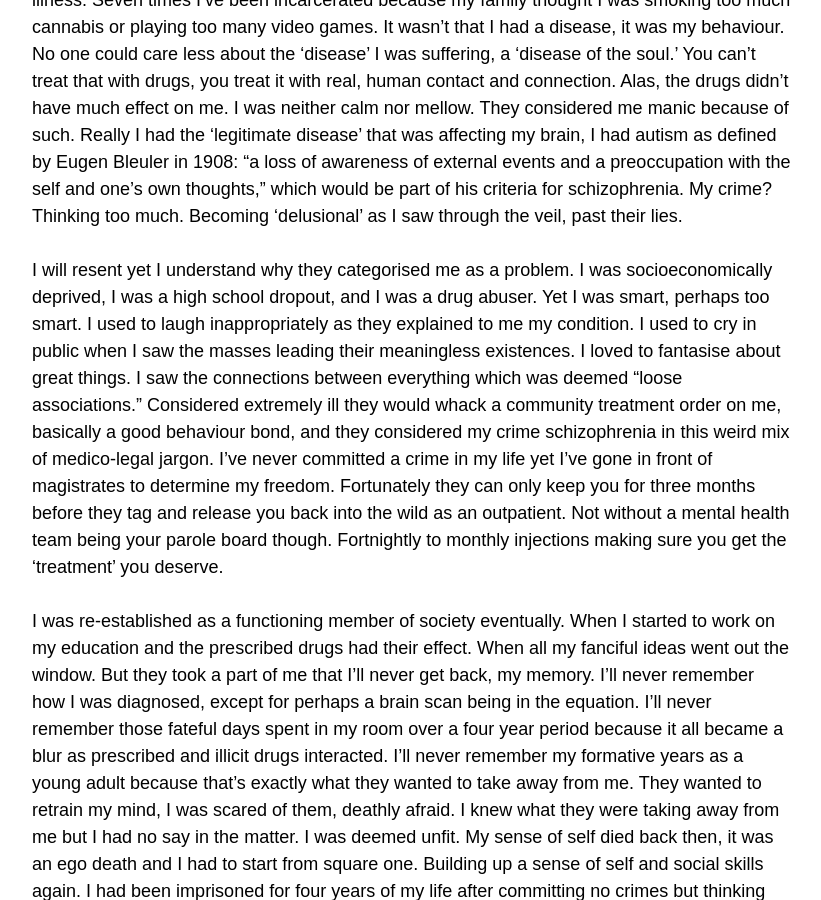
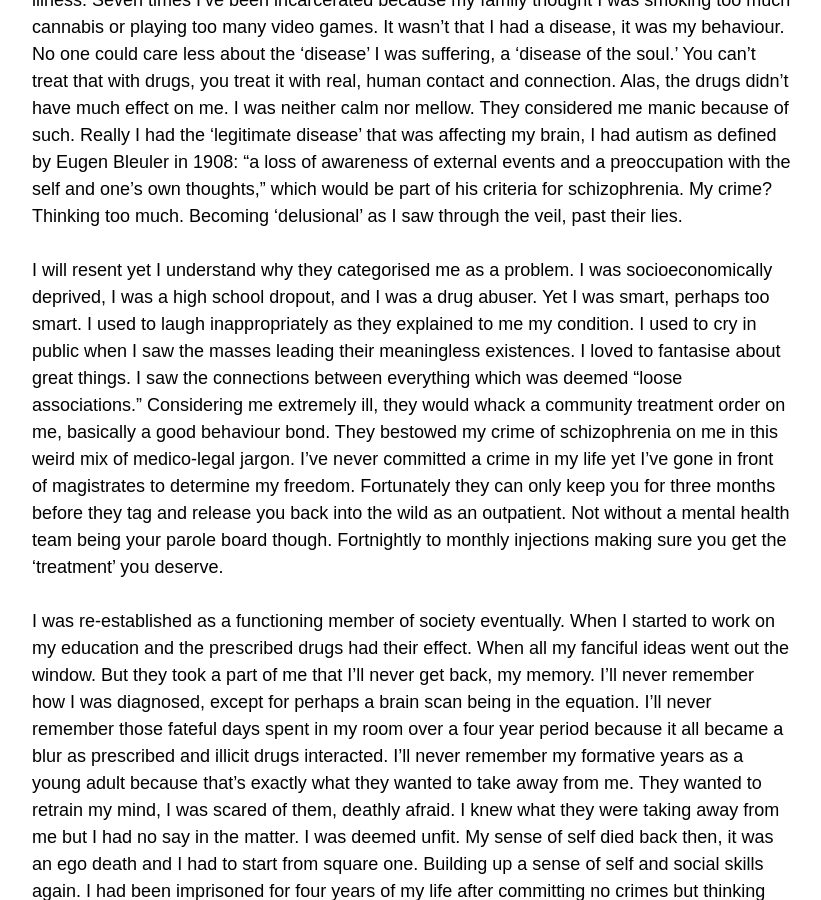
Before and after one commit to hori-kun/blog, a Jekyll site: the page built from _posts/2019-02-21-frontier-psychiatry.md, in a window 1280 px wide and 900 px high, scrolled down 778 px. Shown: the whole window, without its empty margins (343-1164 px from the left). Built offline with Jekyll 4.4.1, drawn with Linux system fonts in a browser that asks for light colours; nearby versions of some CDN libraries; a script that is not in the unit is left out.

Commit message:
Fix some grammar

```diff
--- a/_posts/2019-02-21-frontier-psychiatry.md
+++ b/_posts/2019-02-21-frontier-psychiatry.md
@@ -9,7 +9,7 @@ I’ve been chemically restrained. I’ve had my liberties taken away from me. I
 
 Things have changed in the last decade of mental health ‘care.’ For the most part the new wards look like hotels but they still have the drugged up patients. Very calm, very mellow individuals that won’t let out a peep. I’ve been committed seven times over the duration of my illness. Seven times I’ve been incarcerated because my family thought I was smoking too much cannabis or playing too many video games. It wasn’t that I had a disease, it was my behaviour. No one could care less about the ‘disease’ I was suffering, a ‘disease of the soul.’ You can’t treat that with drugs, you treat it with real, human contact and connection. Alas, the drugs didn’t have much effect on me. I was neither calm nor mellow. They considered me manic because of such. Really I had the ‘legitimate disease’ that was affecting my brain, I had autism as defined by Eugen Bleuler in 1908: “a loss of awareness of external events and a preoccupation with the self and one’s own thoughts,” which would be part of his criteria for schizophrenia. My crime? Thinking too much. Becoming ‘delusional’ as I saw through the veil, past their lies.
 
-I will resent yet I understand why they categorised me as a problem. I was socioeconomically deprived, I was a high school dropout, and I was a drug abuser. Yet I was smart, perhaps too smart. I used to laugh inappropriately as they explained to me my condition. I used to cry in public when I saw the masses leading their meaningless existences. I loved to fantasise about great things. I saw the connections between everything which was deemed “loose associations.” Considered extremely ill they would whack a community treatment order on me, basically a good behaviour bond, and they considered my crime schizophrenia in this weird mix of medico-legal jargon. I’ve never committed a crime in my life yet I’ve gone in front of magistrates to determine my freedom. Fortunately they can only keep you for three months before they tag and release you back into the wild as an outpatient. Not without a mental health team being your parole board though. Fortnightly to monthly injections making sure you get the ‘treatment’ you deserve.
+I will resent yet I understand why they categorised me as a problem. I was socioeconomically deprived, I was a high school dropout, and I was a drug abuser. Yet I was smart, perhaps too smart. I used to laugh inappropriately as they explained to me my condition. I used to cry in public when I saw the masses leading their meaningless existences. I loved to fantasise about great things. I saw the connections between everything which was deemed “loose associations.” Considering me extremely ill, they would whack a community treatment order on me, basically a good behaviour bond. They bestowed my crime of schizophrenia on me in this weird mix of medico-legal jargon. I’ve never committed a crime in my life yet I’ve gone in front of magistrates to determine my freedom. Fortunately they can only keep you for three months before they tag and release you back into the wild as an outpatient. Not without a mental health team being your parole board though. Fortnightly to monthly injections making sure you get the ‘treatment’ you deserve.
 
 I was re-established as a functioning member of society eventually. When I started to work on my education and the prescribed drugs had their effect. When all my fanciful ideas went out the window. But they took a part of me that I’ll never get back, my memory. I’ll never remember how I was diagnosed, except for perhaps a brain scan being in the equation. I’ll never remember those fateful days spent in my room over a four year period because it all became a blur as prescribed and illicit drugs interacted. I’ll never remember my formative years as a young adult because that’s exactly what they wanted to take away from me. They wanted to retrain my mind, I was scared of them, deathly afraid. I knew what they were taking away from me but I had no say in the matter. I was deemed unfit. My sense of self died back then, it was an ego death and I had to start from square one. Building up a sense of self and social skills again. I had been imprisoned for four years of my life after committing no crimes but thinking too much. That is my story.
 
```
